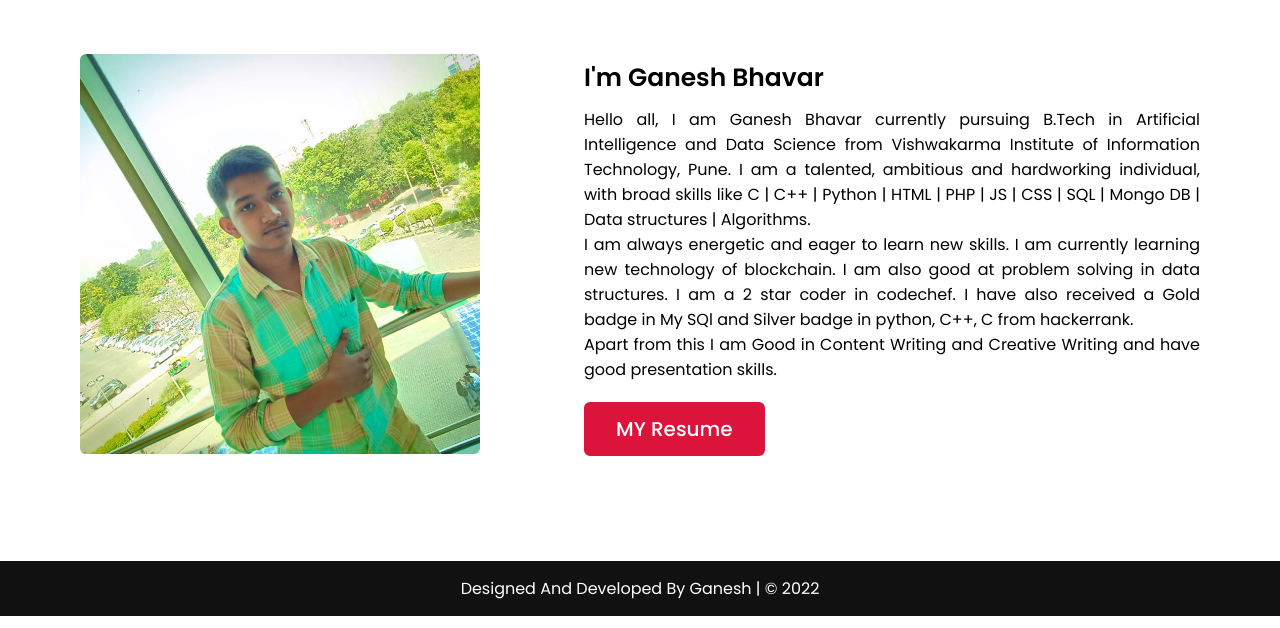
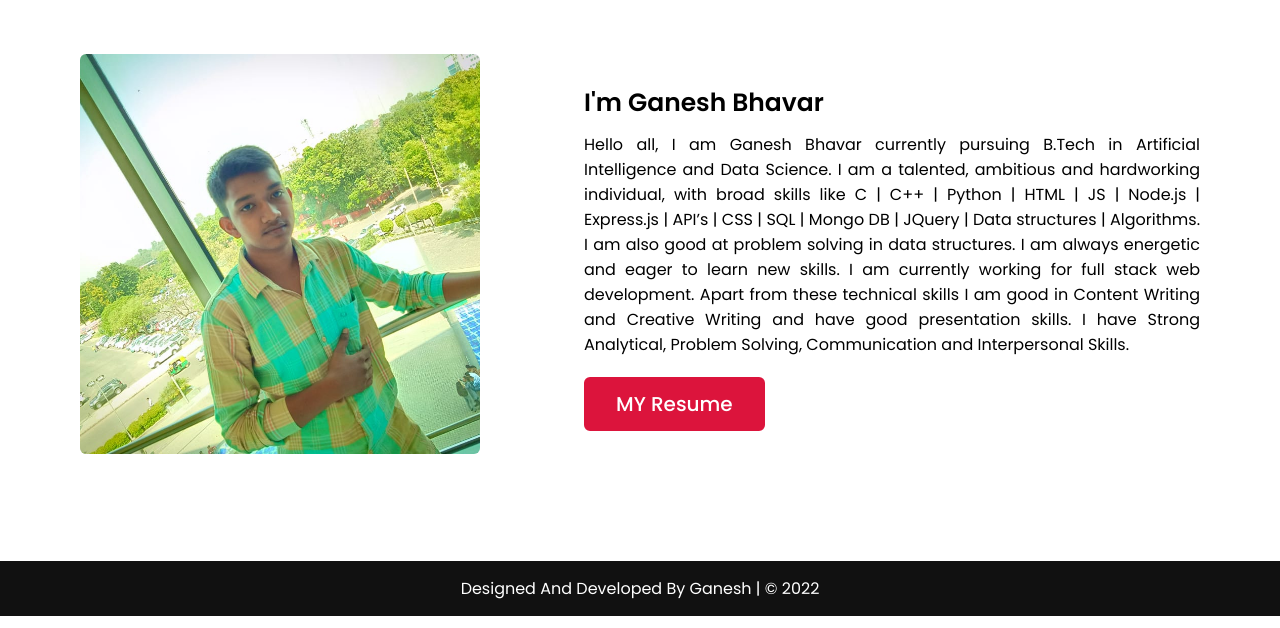
Before and after one commit to ganesh-6/ganeshbhavar-profile-animation, a plain HTML site: page about.html in a window 1280 px wide. Shown: the part 172-800 px from the top of the page. Drawn offline with nearby package versions, Linux system fonts and the light colour scheme.

Commit message:
Update about.html

```diff
--- a/about.html
+++ b/about.html
@@ -44,9 +44,9 @@
                 </div>
                 <div class="column right">
                     <div class="text">I'm Ganesh Bhavar</div>
-                    <p>Hello all, I am Ganesh Bhavar currently pursuing B.Tech in Artificial Intelligence and Data Science from Vishwakarma Institute of Information Technology, Pune. I am a talented, ambitious and hardworking individual, with broad skills like C | C++ | Python | HTML | PHP | JS | CSS | SQL | Mongo DB | Data structures | Algorithms.<br>
-                    I am always energetic and eager to learn new skills. I am currently learning new technology of blockchain. I am also good at problem solving in data structures. I am a 2 star coder in codechef. I have also received a Gold badge in My SQl and Silver badge in python, C++, C from hackerrank.<br>
-                    Apart from this I am Good in Content Writing and Creative Writing and have good presentation skills.
+                    <p>Hello all, I am Ganesh Bhavar currently pursuing B.Tech in Artificial Intelligence and Data Science. I am a talented, ambitious and hardworking individual, with broad skills like C | C++ | Python | HTML | JS | Node.js | Express.js | API’s | CSS | SQL | Mongo DB | JQuery | Data structures | Algorithms.
+                        I am also good at problem solving in data structures. I am always energetic and eager to learn new skills. I am currently working for full stack web development.
+                        Apart from these technical skills I am good in Content Writing and Creative Writing and have good presentation skills. I have Strong Analytical, Problem Solving, Communication and Interpersonal Skills.
                     </p>
                     <a href="GaneshCV.pdf">MY Resume</a>
                 </div>
```
